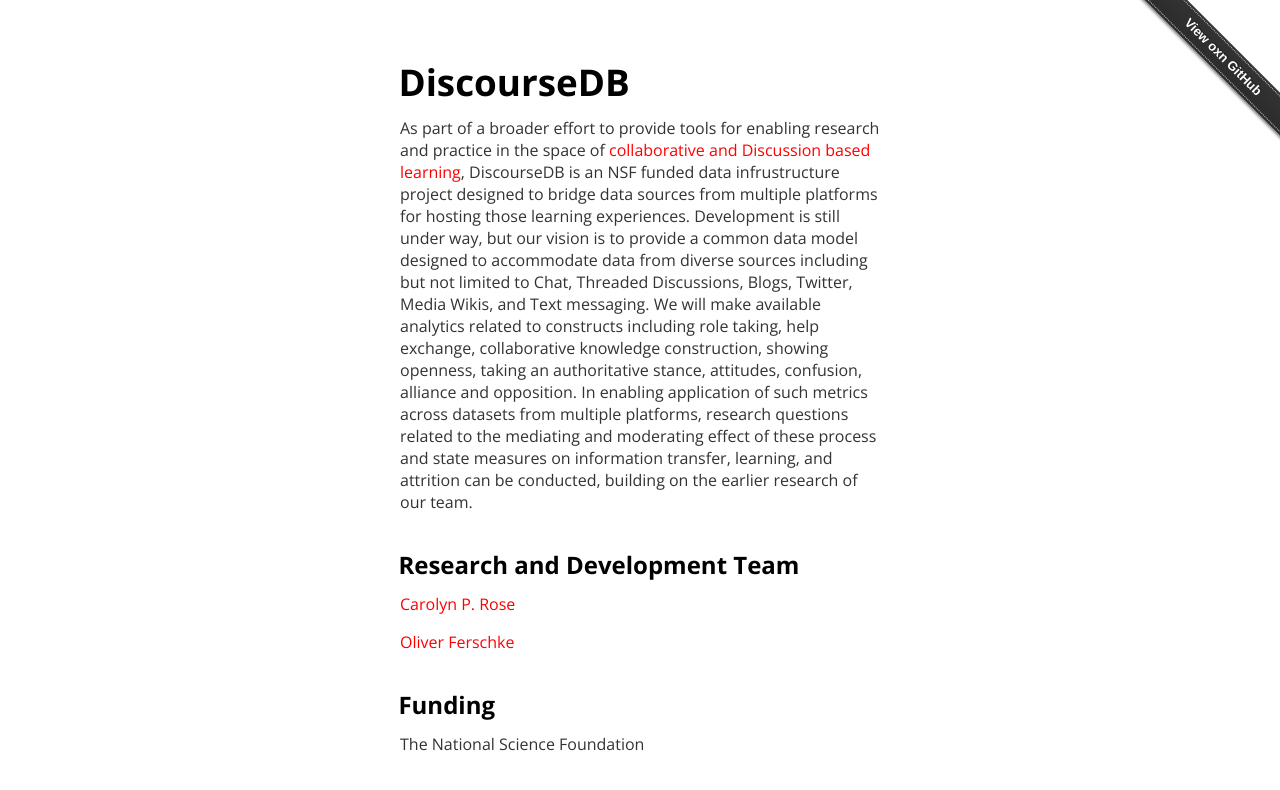
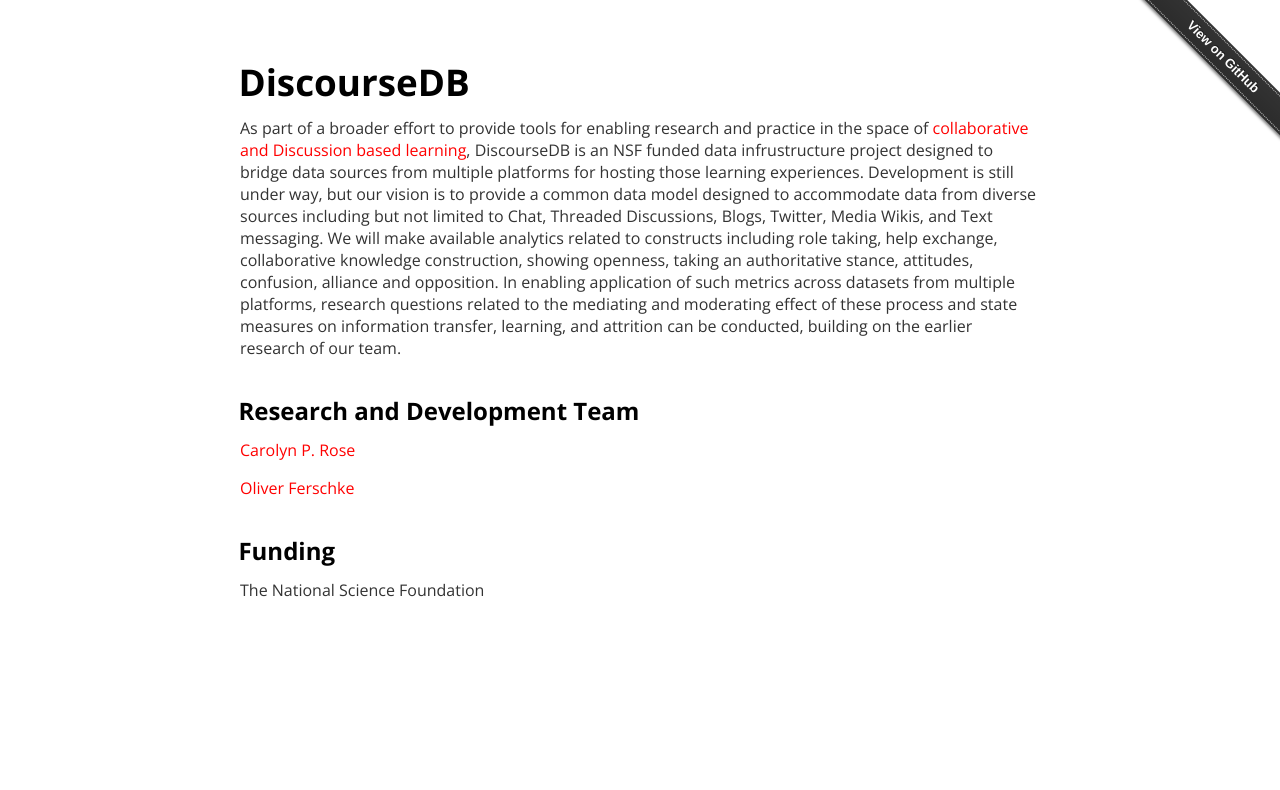
Before and after one commit to cbogart/discoursedb.github.io, a Jekyll site: the page built from index.md, in a window 1280 px wide. Shown: the top 790 px of the page. Built offline with Jekyll 4.4.1, drawn with Linux system fonts in a browser that asks for light colours.

Commit message:
Initial commit

```diff
--- a/css/solo.css
+++ b/css/solo.css
@@ -150,7 +150,7 @@ pre > code {
 }
 
 .container {
-  max-width: 30rem;
+  max-width: 50rem;
   margin: 0 auto;
   padding: 0 1rem;
 }
--- a/index.md
+++ b/index.md
@@ -2,7 +2,7 @@
 layout: default
 ---
 
-As part of a broader effort to provide tools for enabling research and practice in the space of [collaborative and Discussion based learning](http://dance.cs.cmu.edu), DiscourseDB is an NSF funded data infrustructure project designed to bridge data sources from multiple platforms for hosting those learning experiences. Development is still under way, but our vision is to provide a common data model designed to accommodate data from diverse sources including but not limited to Chat, Threaded Discussions, Blogs, Twitter, Media Wikis, and Text messaging. We will make available analytics related to constructs including role taking, help exchange, collaborative knowledge construction, showing openness, taking an authoritative stance, attitudes, confusion, alliance and opposition. In enabling application of such metrics across datasets from multiple platforms, research questions related to the mediating and moderating effect of these process and state measures on information transfer, learning, and attrition can be conducted, building on the earlier research of our team.
+As part of a broader effort to provide tools for enabling research and practice in the space of <a href="http://dance.cs.cmu.edu">collaborative and Discussion based learning</a>, DiscourseDB is an NSF funded data infrustructure project designed to bridge data sources from multiple platforms for hosting those learning experiences. Development is still under way, but our vision is to provide a common data model designed to accommodate data from diverse sources including but not limited to Chat, Threaded Discussions, Blogs, Twitter, Media Wikis, and Text messaging. We will make available analytics related to constructs including role taking, help exchange, collaborative knowledge construction, showing openness, taking an authoritative stance, attitudes, confusion, alliance and opposition. In enabling application of such metrics across datasets from multiple platforms, research questions related to the mediating and moderating effect of these process and state measures on information transfer, learning, and attrition can be conducted, building on the earlier research of our team.
 
 ##Research and Development Team
 [Carolyn P. Rose](https://www.cs.cmu.edu/~cprose/)
@@ -13,4 +13,4 @@ As part of a broader effort to provide tools for enabling research and practice
 
 The National Science Foundation
 
-<div class="github-fork-ribbon-wrapper right fixed" style="width: 150px;height: 150px;position: fixed;overflow: hidden;top: 0;z-index: 9999;pointer-events: none;right: 0;"><div class="github-fork-ribbon" style="position: absolute;padding: 2px 0;background-color: #333;background-image: linear-gradient(to bottom, rgba(0, 0, 0, 0), rgba(0, 0, 0, 0.15));-webkit-box-shadow: 0 2px 3px 0 rgba(0, 0, 0, 0.5);-moz-box-shadow: 0 2px 3px 0 rgba(0, 0, 0, 0.5);box-shadow: 0 2px 3px 0 rgba(0, 0, 0, 0.5);z-index: 9999;pointer-events: auto;top: 42px;right: -43px;-webkit-transform: rotate(45deg);-moz-transform: rotate(45deg);-ms-transform: rotate(45deg);-o-transform: rotate(45deg);transform: rotate(45deg);"><a href="https://github.com/discoursedb" style="font: 700 13px &quot;Helvetica Neue&quot;, Helvetica, Arial, sans-serif;color: #fff;text-decoration: none;text-shadow: 0 -1px rgba(0, 0, 0, 0.5);text-align: center;width: 200px;line-height: 20px;display: inline-block;padding: 2px 0;border-width: 1px 0;border-style: dotted;border-color: rgba(255, 255, 255, 0.7);">View oxn GitHub</a></div></div>
+<div class="github-fork-ribbon-wrapper right fixed" style="width: 150px;height: 150px;position: fixed;overflow: hidden;top: 0;z-index: 9999;pointer-events: none;right: 0;"><div class="github-fork-ribbon" style="position: absolute;padding: 2px 0;background-color: #333;background-image: linear-gradient(to bottom, rgba(0, 0, 0, 0), rgba(0, 0, 0, 0.15));-webkit-box-shadow: 0 2px 3px 0 rgba(0, 0, 0, 0.5);-moz-box-shadow: 0 2px 3px 0 rgba(0, 0, 0, 0.5);box-shadow: 0 2px 3px 0 rgba(0, 0, 0, 0.5);z-index: 9999;pointer-events: auto;top: 42px;right: -43px;-webkit-transform: rotate(45deg);-moz-transform: rotate(45deg);-ms-transform: rotate(45deg);-o-transform: rotate(45deg);transform: rotate(45deg);"><a href="https://github.com/discoursedb" style="font: 700 13px &quot;Helvetica Neue&quot;, Helvetica, Arial, sans-serif;color: #fff;text-decoration: none;text-shadow: 0 -1px rgba(0, 0, 0, 0.5);text-align: center;width: 200px;line-height: 20px;display: inline-block;padding: 2px 0;border-width: 1px 0;border-style: dotted;border-color: rgba(255, 255, 255, 0.7);">View on GitHub</a></div></div>
```
